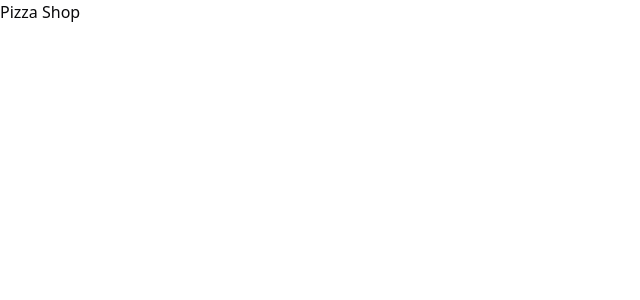
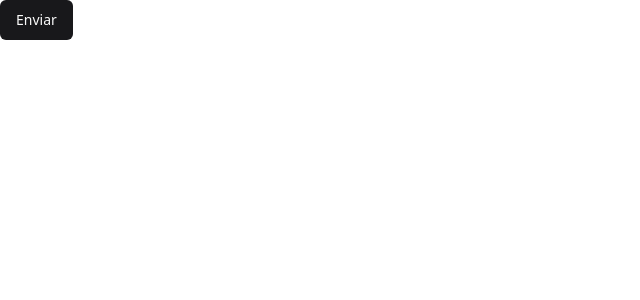
Before and after one commit to fabiobatoni/pizza-shop, a React (Vite) app: page / in a window 1280 px wide. Shown: the top 300 px of the page, without its empty margins (0-640 px from the left). Built offline with nearby package versions, Linux system fonts and the light colour scheme.

Commit message:
component: project: setup project
Configure ESLint and Prettier

Signed-off-by: fabiobatoni <fabio_batoni@hotmail.com>

```diff
--- a/package.json
+++ b/package.json
@@ -20,12 +20,16 @@
     "tailwindcss-animate": "^1.0.7"
   },
   "devDependencies": {
+    "@rocketseat/eslint-config": "^2.2.2",
     "@types/node": "^20.14.2",
     "@types/react": "^18.2.66",
     "@types/react-dom": "^18.2.22",
     "@vitejs/plugin-react": "^4.2.1",
     "autoprefixer": "^10.4.19",
+    "eslint": "^9.5.0",
+    "eslint-plugin-simple-import-sort": "^12.1.0",
     "postcss": "^8.4.38",
+    "prettier-plugin-tailwindcss": "^0.6.4",
     "tailwindcss": "^3.4.4",
     "typescript": "^5.2.2",
     "vite": "^5.2.0"
--- /dev/null
+++ b/prettier.config.cjs
@@ -0,0 +1,3 @@
+module.exports = {
+  plugins: ['prettier-plugin-tailwindcss'],
+}
--- a/src/App.tsx
+++ b/src/App.tsx
@@ -1,8 +1,11 @@
+import { Button } from './components/ui/button'
 import './global.css'
 
 export function App() {
 
   return (
-    <h1>Pizza Shop</h1>
+    <div className="flex justify-center items-center h-screen">
+        <Button>Enviar</Button>
+    </div>
   )
 }
```
Also changed, not shown: .eslintrc.json (added), 1 other file (tests, documents, lock files or other folders).
